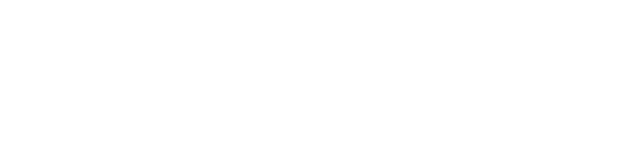
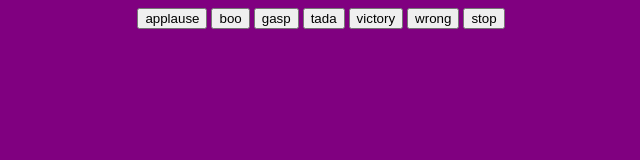
Before and after one commit to acciojob/Soundbar-Rudranil8, a website: page main.html in a window 1280 px wide. Shown: the whole page, without its empty margins (319-959 px from the left). Drawn offline with Linux system fonts and the light colour scheme.

Commit message:
created a submission

```diff
--- a/main.html
+++ b/main.html
@@ -1,16 +1,21 @@
 <!DOCTYPE html>
-
 <html>
-
 <head>
 	<link rel="stylesheet" href="styles.css">
 </head>
-
-<body>
-	<!-- the entire body must be written by student -->
+<body style="background-color:purple;"">
     <script type="text/javascript" src="./script.js">
 </script>
-
+	<div style="display:flex; flex-direction:row; justify-content:space-around">
+		<li>
+			<button type="button" class="btn" name="btn">applause</button>
+			<button type="button" class="btn" name="btn">boo</button>
+			<button type="button" class="btn" name="btn">gasp</button>
+			<button type="button" class="btn" name="btn">tada</button>
+			<button type="button" class="btn" name="btn">victory</button>
+			<button type="button" class="btn" name="btn">wrong</button>
+			<button type="button" class="stop" name="stop">stop</button>
+		</li>
+	</div>
 </body>
-
 </html>
--- a/styles.css
+++ b/styles.css
@@ -1 +1,4 @@
 /*  your css code here. If applicable */
+li{
+	list-style-type:none;
+}
```
